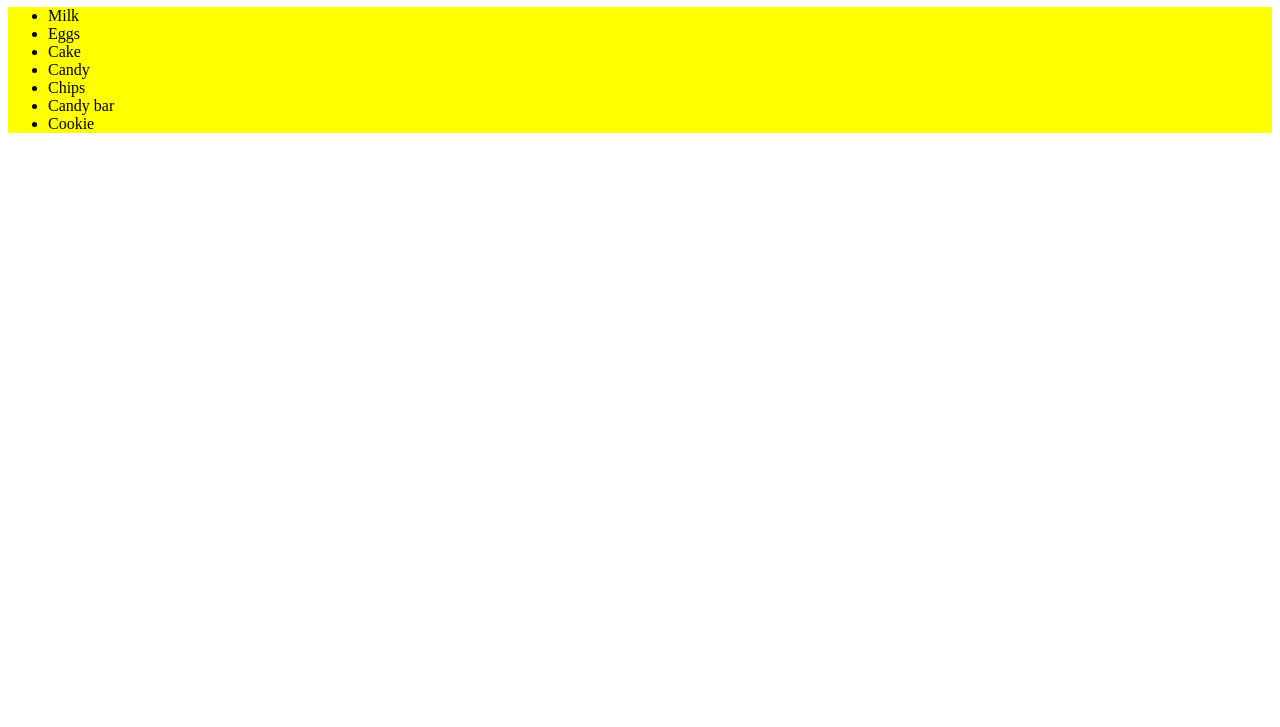
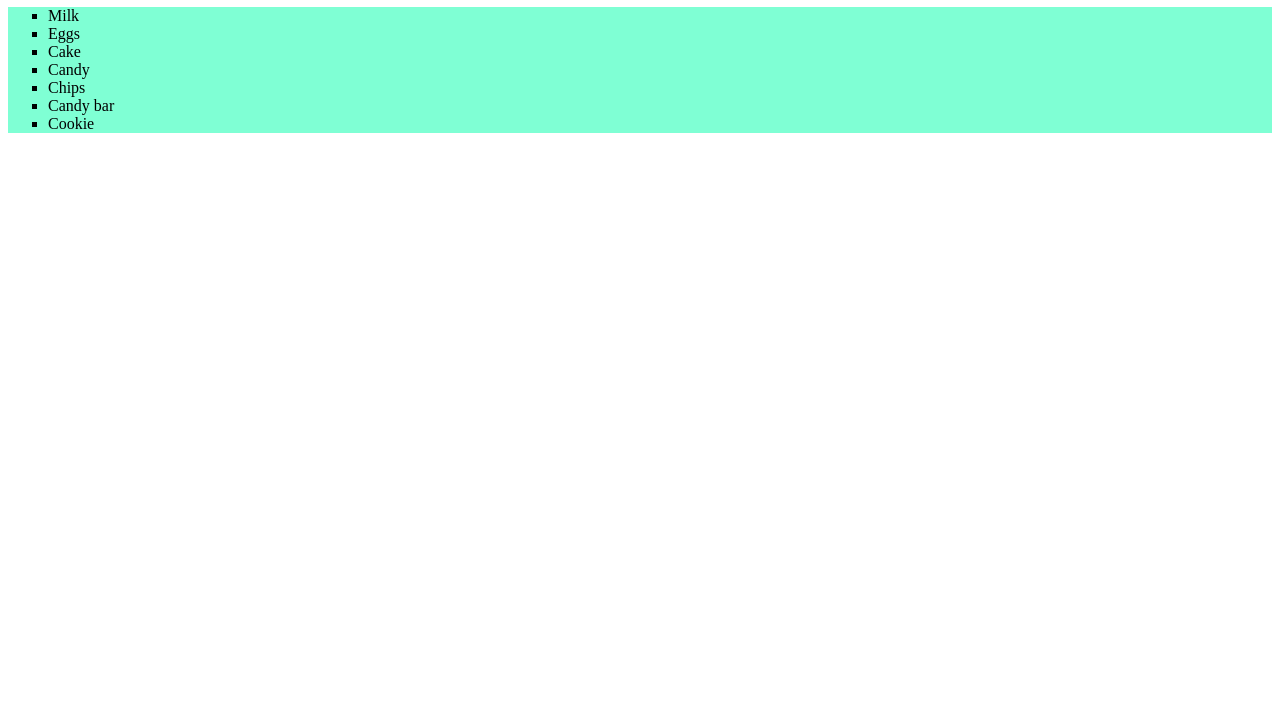
Before and after one commit to vzhelyzkov/domashna, a plain HTML site: page index.html in a window 1280 px wide. Shown: the part 73-800 px from the top of the page. Drawn offline with Linux system fonts and the light colour scheme.

Commit message:
Update index.html

```diff
--- a/index.html
+++ b/index.html
@@ -11,7 +11,9 @@
         color: blue;
     }
 
-    ul {background-color: yellow;}
+    ul {
+        list-style-type:square;
+        background-color: aquamarine;}
 </style>
 <body>
 
```
